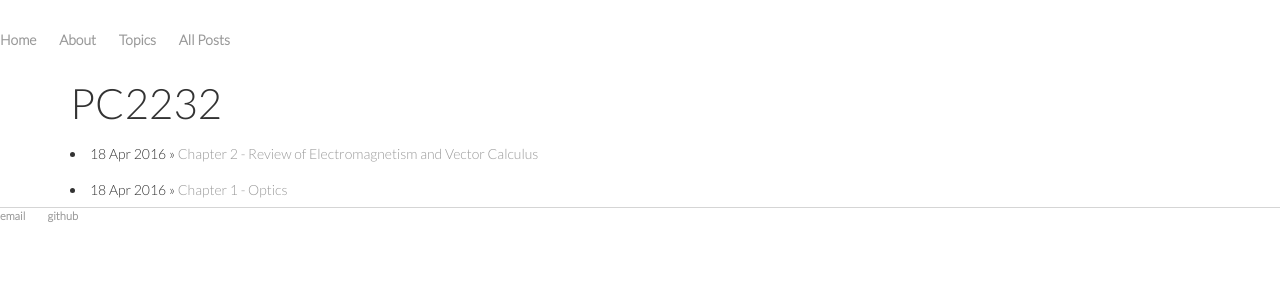
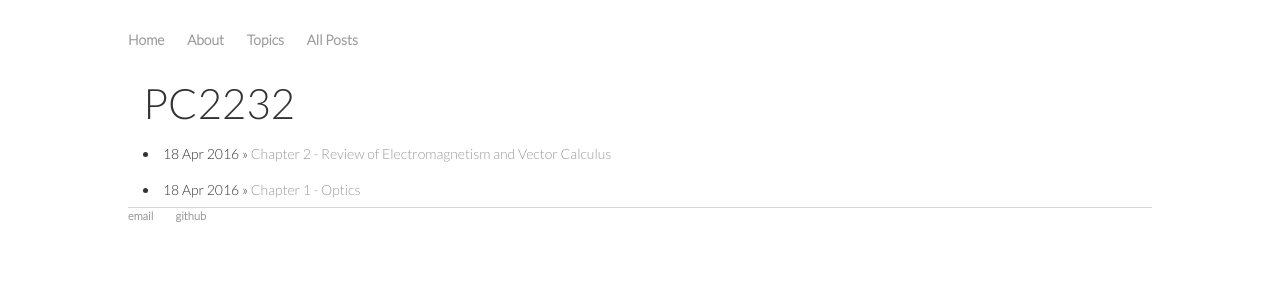
Before and after one commit to serriferous/initial.github.io, a Jekyll site: the page built from PC2232.html, in a window 1280 px wide. Shown: the top 300 px of the page. Built offline with Jekyll 4.4.1, drawn with Linux system fonts in a browser that asks for light colours.

Commit message:
Update main.css

```diff
--- a/css/main.css
+++ b/css/main.css
@@ -1,7 +1,7 @@
 @import url(http://fonts.googleapis.com/css?family=Lato:300);
 
 #navBar{
-   width: 100%;
+   width: 80%;
    height: 80px;
    border: 1 px solid;
    margin: 30px auto;
@@ -9,6 +9,7 @@
 
 body{
   padding: 0;
+  width: 80%;
   margin: 30px auto;
 }
 
```
